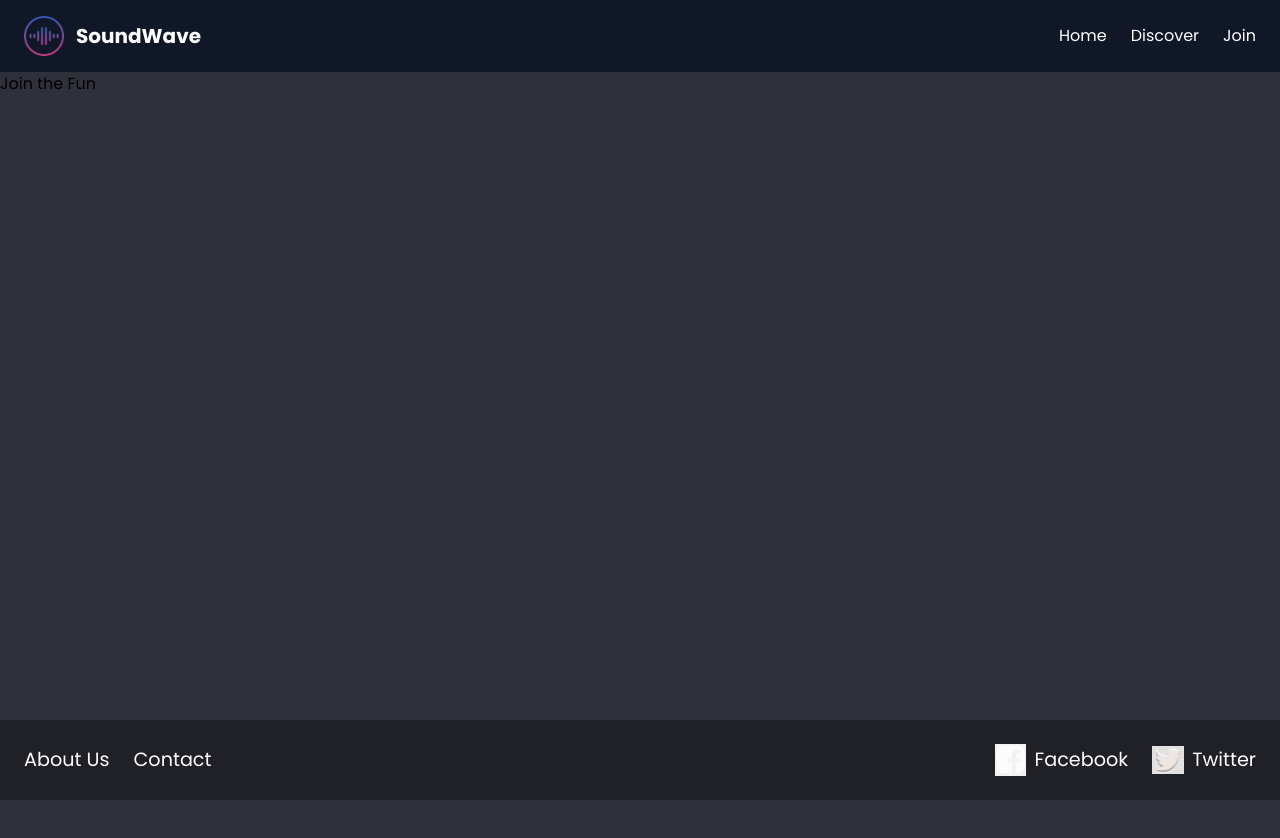
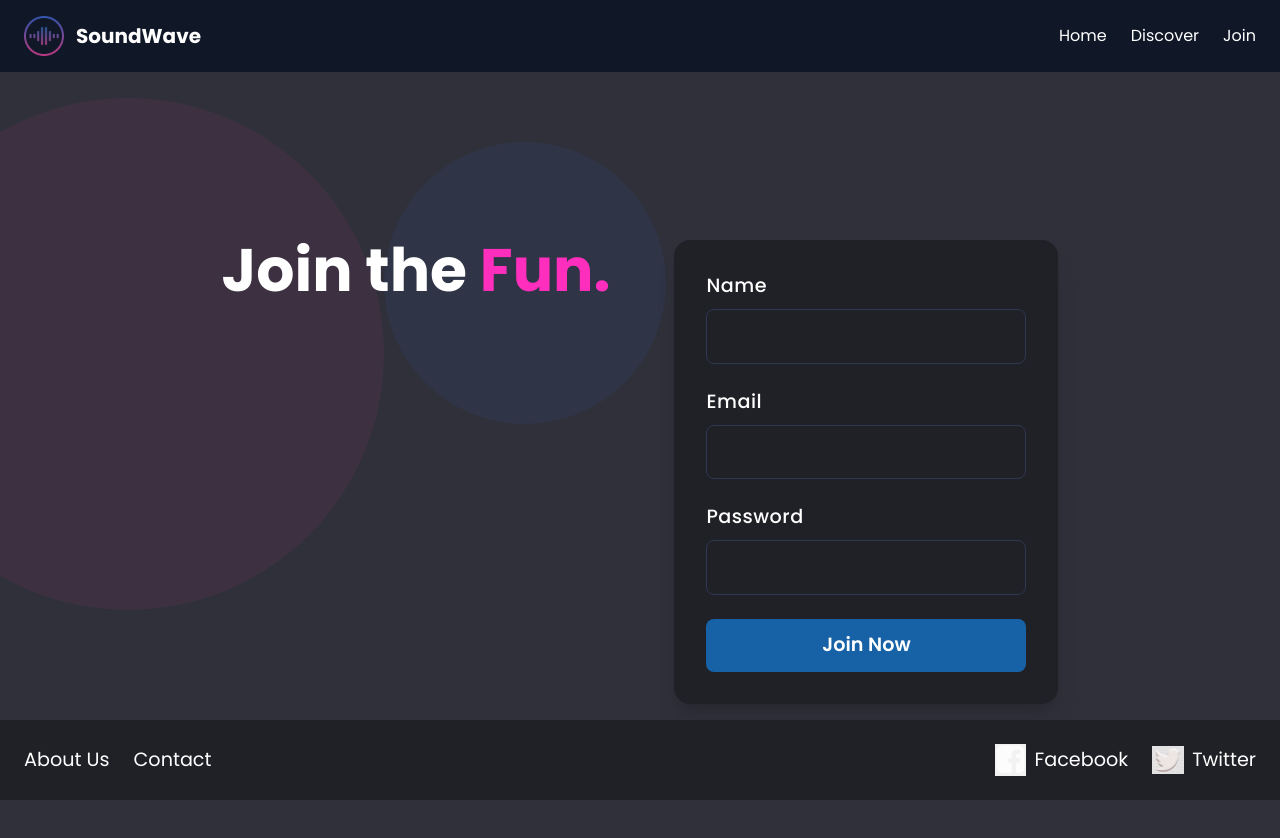
Before and after one commit to Eva-87/sound-wave, a React (Vite) app: page /join in a window 1280 px wide. Shown: the top 838 px of the page. Before the commit the page ends 800 px from the top, so only its background shows below. Built offline with nearby package versions, Linux system fonts and the light colour scheme.

Commit message:
style: apply Tailwind styling to Join page

```diff
--- a/src/components/atoms/Button.jsx
+++ b/src/components/atoms/Button.jsx
@@ -1,10 +1,22 @@
-const Button = ({ text, onClick, type = "button", disabled = false, className = "" }) => {
+const Button = ({
+  text,
+  onClick,
+  type = "button",
+  disabled = false,
+  className = ""
+}) => {
   return (
     <button
       type={type}
       onClick={onClick}
       disabled={disabled}
-      className={`text-white text-[1.2rem] hover:text-gray-300 transition font-poppins ${className}`}
+      className={`
+        text-white
+        text-[1.2rem]
+        font-poppins
+        transition
+        ${className}
+      `}
     >
       {text}
     </button>
--- a/src/components/atoms/Input.jsx
+++ b/src/components/atoms/Input.jsx
@@ -1,8 +1,14 @@
-
 function Input({ label, name, type = "text", value, onChange }) {
   return (
-    <div className="input-wrapper">
-      {label && <label htmlFor={name}>{label}</label>}
+    <div className="flex flex-col gap-2 w-full">
+      {label && (
+        <label
+          htmlFor={name}
+          className="text-white font-medium tracking-wide"
+        >
+          {label}
+        </label>
+      )}
 
       <input
         id={name}
@@ -10,6 +16,20 @@ function Input({ label, name, type = "text", value, onChange }) {
         type={type}
         value={value}
         onChange={onChange}
+        className="
+          w-full
+          px-4
+          py-3
+          rounded-lg
+          bg-transparent
+          border
+          border-[#2E3852]
+          text-white
+          placeholder-gray-400
+          outline-none
+          focus:border-[#596da0]
+          transition
+        "
       />
     </div>
   );
--- a/src/components/molecules/Form.jsx
+++ b/src/components/molecules/Form.jsx
@@ -1,7 +1,6 @@
 import { useState } from "react";
-import Input from "./Input";
-import Button from "./Button";
-
+import Input from "../atoms/Input";
+import Button from "../atoms/Button";
 
 function Form() {
   const [form, setForm] = useState({
@@ -20,7 +19,21 @@ function Form() {
   };
 
   return (
-    <form className="subscribe-form" onSubmit={handleSubmit}>
+    <form
+      className="
+        flex flex-col gap-6
+        bg-[#202027]
+        p-8
+        rounded-2xl
+        shadow-xl
+        w-full
+        max-w-md
+        text-white
+        font-poppins
+        text-[1.2rem]
+      "
+      onSubmit={handleSubmit}
+    >
       <Input
         label="Name"
         name="name"
@@ -44,7 +57,19 @@ function Form() {
         onChange={handleChange}
       />
 
-      <Button>Join Now</Button>
+      <Button
+        text="Join Now"
+        type="submit"
+        className="
+          bg-[#1762A7]
+          px-6 py-3
+          rounded-lg
+          font-semibold
+          hover:bg-[#2180d8]
+          focus:bg-[#2796ff]
+          transition
+        "
+      />
     </form>
   );
 }
--- a/src/pages/Join.jsx
+++ b/src/pages/Join.jsx
@@ -1,10 +1,53 @@
-import React from 'react'
+import Form from '../components/molecules/Form';
+
 
 const Join = () => {
   return (
-    <div>Join the Fun</div>
+    <section className="relative w-full min-h-screen bg-[#2F303A] overflow-hidden flex items-center justify-center p-10">
 
-  )
-}
+      {/* CÍRCULO GRANDE */}
+      <div
+        className="
+          absolute
+          w-[60vw] md:w-[40vw]
+          h-[60vw] md:h-[40vw]
+          rounded-full
+          bg-[#bc3a801a]
+          top-[10vw] md:top-[2vw]
+          left-[-20vw] md:left-[-10vw]
+        "
+      ></div>
 
-export default Join
+      {/* CÍRCULO PEQUEÑO */}
+      <div
+        className="
+          absolute
+          w-[35vw] md:w-[22vw]
+          h-[35vw] md:h-[22vw]
+          rounded-full
+          bg-[#3457b21a]
+          bottom-[10vw] md:bottom-[35vw]
+          right-[10vw] md:right-[48vw]
+        "
+      ></div>
+
+      {/* CONTENIDO + FORMULARIO */}
+      <div className="relative z-10 flex flex-col md:flex-row items-center md:items-start gap-10 md:gap-16">
+
+        {/* TEXTO */}
+        <h1 className="text-4xl md:text-6xl font-bold text-white text-center md:text-left">
+          Join the <span className="text-[#ff2ebd]">Fun.</span>
+        </h1>
+
+        {/* FORMULARIO */}
+        <div className="w-full max-w-sm">
+          <Form />
+        </div>
+
+      </div>
+
+    </section>
+  );
+};
+
+export default Join;
```
